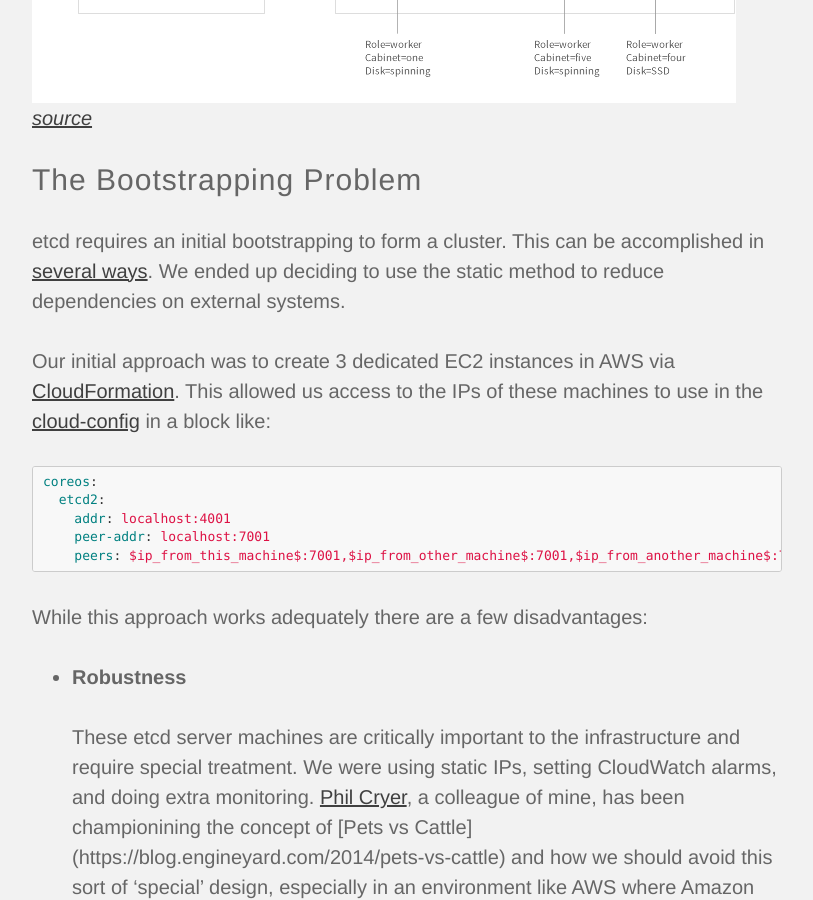
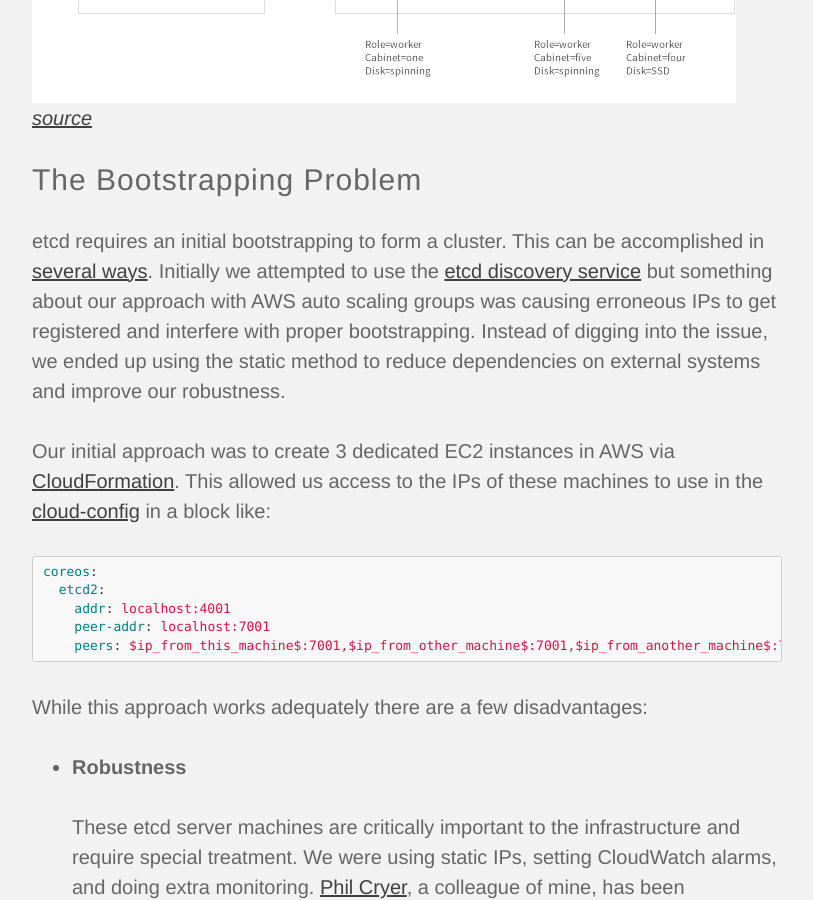
Before and after one commit to timwilliate/engineering-blog, a Jekyll site: the page built from _posts/2015-06-12-etcd-clustering.md, in a window 1280 px wide and 900 px high, scrolled down 1204 px. Shown: the whole window, without its empty margins (233-1046 px from the left). Built offline with Jekyll 4.4.1, drawn with Linux system fonts in a browser that asks for light colours; nearby versions of some CDN libraries; some web fonts are replaced; Markdown is read by kramdown in place of the engine named in the settings.

Commit message:
adding a bit about discovery service

```diff
--- a/_posts/2015-06-12-etcd-clustering.md
+++ b/_posts/2015-06-12-etcd-clustering.md
@@ -16,7 +16,7 @@ For the last few months our team has been focused on building a robust, highly a
 
 ## The Bootstrapping Problem
 
-etcd requires an initial bootstrapping to form a cluster. This can be accomplished in [several ways](https://github.com/coreos/etcd/blob/master/Documentation/clustering.md). We ended up deciding to use the static method to reduce dependencies on external systems.
+etcd requires an initial bootstrapping to form a cluster. This can be accomplished in [several ways](https://github.com/coreos/etcd/blob/master/Documentation/clustering.md). Initially we attempted to use the [etcd discovery service](https://discovery.etcd.io/) but something about our approach with AWS auto scaling groups was causing erroneous IPs to get registered and interfere with proper bootstrapping. Instead of digging into the issue, we ended up using the static method to reduce dependencies on external systems and improve our robustness.
 
 Our initial approach was to create 3 dedicated EC2 instances in AWS via [CloudFormation](http://aws.amazon.com/cloudformation/). This allowed us access to the IPs of these machines to use in the [cloud-config](https://coreos.com/docs/cluster-management/setup/cloudinit-cloud-config/#coreos) in a block like:
 
```
